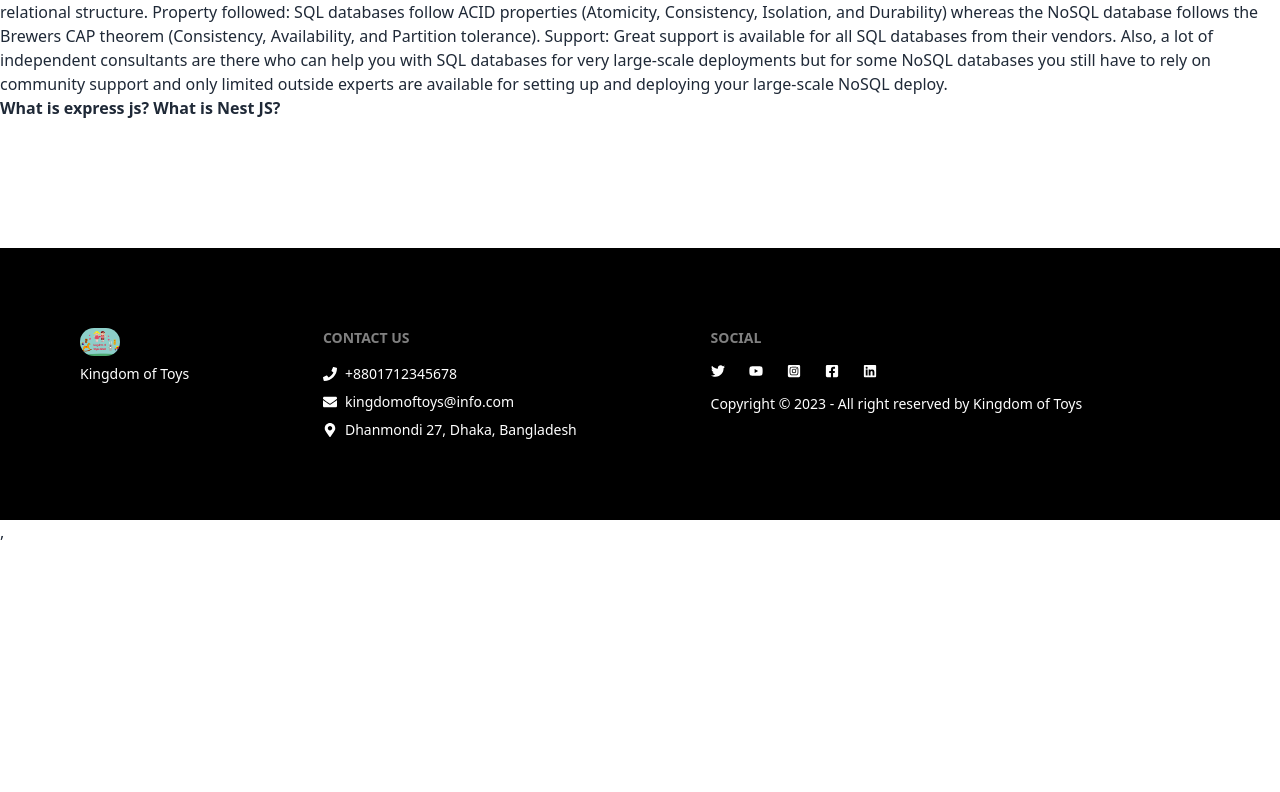
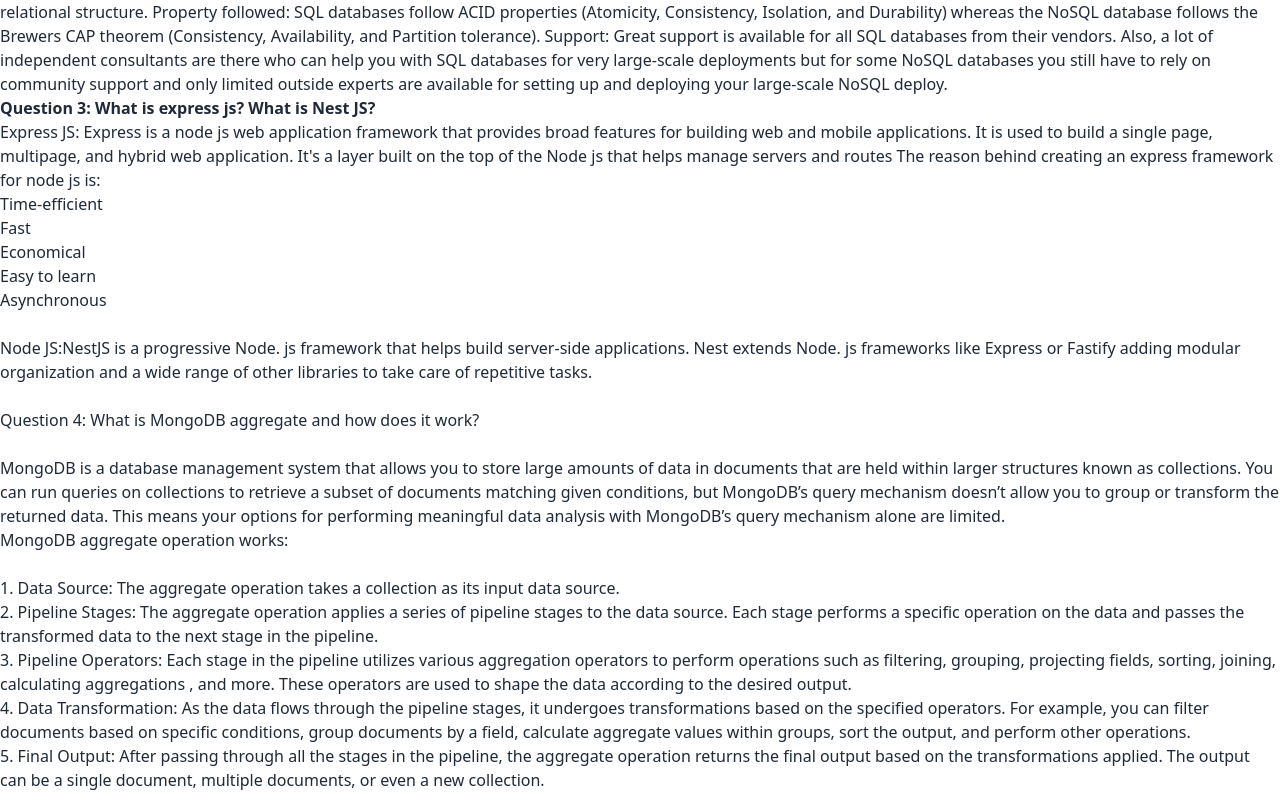
Before and after one commit to nazirmithu/kingdom-of-toys-client, a React (Vite) app: page /blogs in a window 1280 px wide. Shown: the part 1048-1840 px from the top of the page. Before the commit the page ends 1592 px from the top, so only its background shows below. Built offline with nearby package versions, Linux system fonts and the light colour scheme; no server answers.

Commit message:
third and fourth qusetion anwser add

```diff
--- a/src/pages/Blogs/Blogs.jsx
+++ b/src/pages/Blogs/Blogs.jsx
@@ -33,21 +33,53 @@
                 Type: SQL databases are primarily called Relational Databases whereas NoSQL databases are primarily called non-relational or distributed databases.
                 <br />
                 Language: SQL databases define and manipulate data-based structured query language. Seeing from a side this language is extremely powerful. SQL is one of the most versatile and widely-used options available which makes it a safe choice, especially for great complex queries. But from another side, it can be restrictive. SQL requires you to use predefined schemas to determine the structure of your data before you work with it. Also, all of your data must follow the same structure. This can require significant up-front preparation which means that a change in the structure would be both difficult and disruptive to your whole system. A NoSQL database has a dynamic schema for unstructured data. Data is stored in many ways which means it can be document-oriented, column-oriented, graph-based, or organized as a key-value store. This flexibility means that documents can be created without having a defined structure first. Also, each document can have its own unique structure. The syntax varies from database to database, and you can add fields as you go.Property followed
-SQL databases follow ACID properties (Atomicity, Consistency, Isolation, and Durability) whereas the NoSQL database follows the Brewers CAP theorem (Consistency, Availability, and Partition tolerance).
-**Great support is available for all SQL databases from their vendors. Also, a lot of independent consultants are there who can help you with SQL databases for very large-scale deployments but for some NoSQL databases you still have to rely on community support and only limited outside experts are available for setting up and deploying your large-scale NoSQL deploy
-Structure: SQL databases are table-based on the other hand NoSQL databases are either key-value pairs, document-based, graph databases, or wide-column stores. This makes relational SQL databases a better option for applications that require multi-row transactions such as an accounting system or for legacy systems that were built for a relational structure.
+                SQL databases follow ACID properties (Atomicity, Consistency, Isolation, and Durability) whereas the NoSQL database follows the Brewers CAP theorem (Consistency, Availability, and Partition tolerance).
+                **Great support is available for all SQL databases from their vendors. Also, a lot of independent consultants are there who can help you with SQL databases for very large-scale deployments but for some NoSQL databases you still have to rely on community support and only limited outside experts are available for setting up and deploying your large-scale NoSQL deploy
+                Structure: SQL databases are table-based on the other hand NoSQL databases are either key-value pairs, document-based, graph databases, or wide-column stores. This makes relational SQL databases a better option for applications that require multi-row transactions such as an accounting system or for legacy systems that were built for a relational structure.
 
-Property followed: SQL databases follow ACID properties (Atomicity, Consistency, Isolation, and Durability) whereas the NoSQL database follows the Brewers CAP theorem (Consistency, Availability, and Partition tolerance).
+                Property followed: SQL databases follow ACID properties (Atomicity, Consistency, Isolation, and Durability) whereas the NoSQL database follows the Brewers CAP theorem (Consistency, Availability, and Partition tolerance).
 
-Support: Great support is available for all SQL databases from their vendors. Also, a lot of independent consultants are there who can help you with SQL databases for very large-scale deployments but for some NoSQL databases you still have to rely on community support and only limited outside experts are available for setting up and deploying your large-scale NoSQL deploy.
+                Support: Great support is available for all SQL databases from their vendors. Also, a lot of independent consultants are there who can help you with SQL databases for very large-scale deployments but for some NoSQL databases you still have to rely on community support and only limited outside experts are available for setting up and deploying your large-scale NoSQL deploy.
 
 
 
 
 
             </p>
-            <h1 className="font-bold">What is express js? What is Nest JS?</h1>
-
+            <h1 className="font-bold">Question 3: What is express js? What is Nest JS?</h1>
+            <p>
+                Express JS: Express is a node js web application framework that provides broad features for building web and mobile applications. It is used to build a single page, multipage, and hybrid web application. It's a layer built on the top of the Node js that helps manage servers and routes
+                The reason behind creating an express framework for node js is:
+                <ul>
+                    <li>Time-efficient</li>
+                    <li>Fast </li>
+                    <li>Economical</li>
+                    <li>Easy to learn</li>
+                    <li>Asynchronous</li>
+                </ul>
+            </p>
+            <br />
+            <p>
+                Node JS:NestJS is a progressive Node. js framework that helps build server-side applications. Nest extends Node. js frameworks like Express or Fastify adding modular organization and a wide range of other libraries to take care of repetitive tasks.
+            </p>
+            <br />
+            <h1>Question 4: What is MongoDB aggregate and how does it work?</h1>
+            <br />
+            <p>
+                MongoDB is a database management system that allows you to store large amounts of data in documents that are held within larger structures known as collections. You can run queries on collections to retrieve a subset of documents matching given conditions, but MongoDB’s query mechanism doesn’t allow you to group or transform the returned data. This means your options for performing meaningful data analysis with MongoDB’s query mechanism alone are limited.
+                <br />
+                <p>MongoDB aggregate operation works:</p>
+                <br />
+                <ul>
+                    <li>1. Data Source: The aggregate operation takes a collection as its input data source.</li>
+                    <li>2. Pipeline Stages: The aggregate operation applies a series of pipeline stages to the data source. Each stage performs a specific operation on the data and passes the transformed data to the next stage in the pipeline.</li>
+                    <li>3. Pipeline Operators: Each stage in the pipeline utilizes various aggregation operators to perform operations such as filtering, grouping, projecting fields, sorting, joining, calculating aggregations , and more. These operators are used to shape the data according to the desired output.</li>
+                    <li>4. Data Transformation: As the data flows through the pipeline stages, it undergoes transformations based on the specified operators. For example, you can filter documents based on specific conditions, group documents by a field, calculate aggregate values within groups, sort the output, and perform other operations.</li>
+                    <li>5. Final Output: After passing through all the stages in the pipeline, the aggregate operation returns the final output based on the transformations applied. The output can be a single document, multiple documents, or even a new collection.</li>
+                    <li></li>
+                    <li></li>
+                </ul>
+            </p>
         </div>
     );
 };
```
